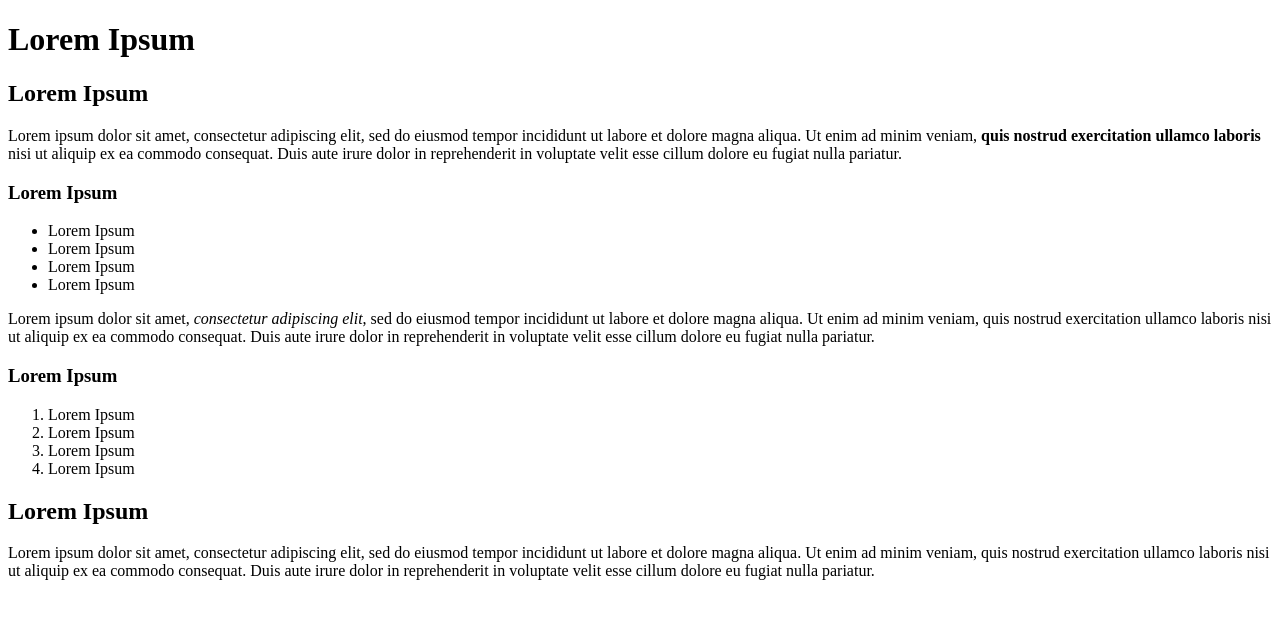
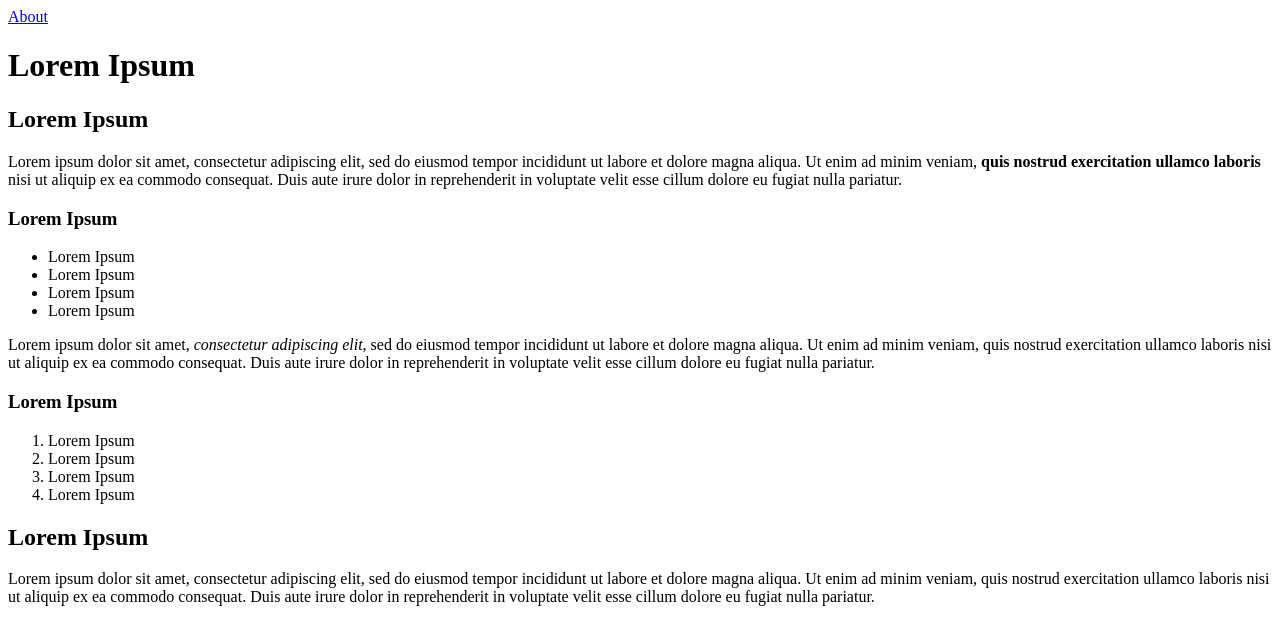
Before and after one commit to aspinallholly/git_test, a plain HTML site: page webpage/index.html in a window 1280 px wide. Drawn offline with Linux system fonts and the light colour scheme.

Commit message:
Added new directory - pages - which about.html now sits in. Also added a link from index.html to about.html

```diff
--- a/webpage/index.html
+++ b/webpage/index.html
@@ -7,6 +7,7 @@
     <title>My First Odin Page</title>
 </head>
 <body>
+    <a href="./pages/about.html">About</a>
     <h1>Lorem Ipsum</h1>
     <h2>Lorem Ipsum</h2>
     <p>Lorem ipsum dolor sit amet, consectetur adipiscing elit, sed do eiusmod tempor incididunt ut labore et dolore magna aliqua.
```
Also changed, not shown: webpage/pages/about.html (renamed from webpage/about.html).
